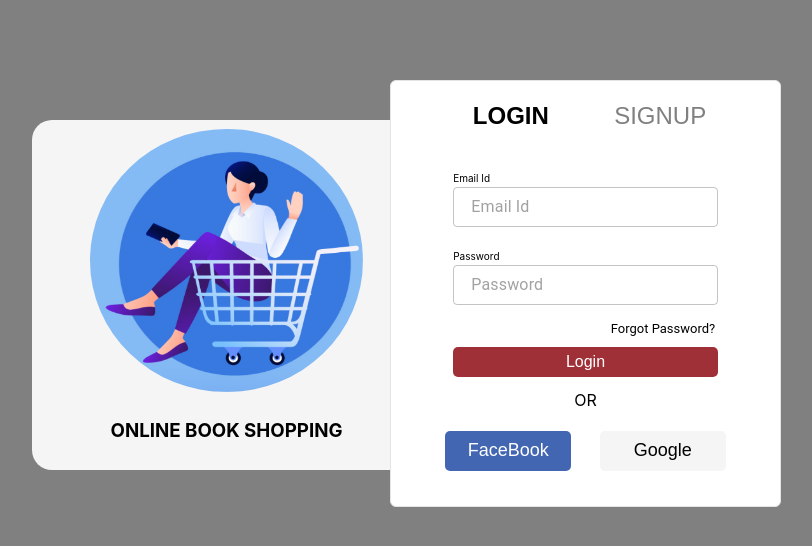
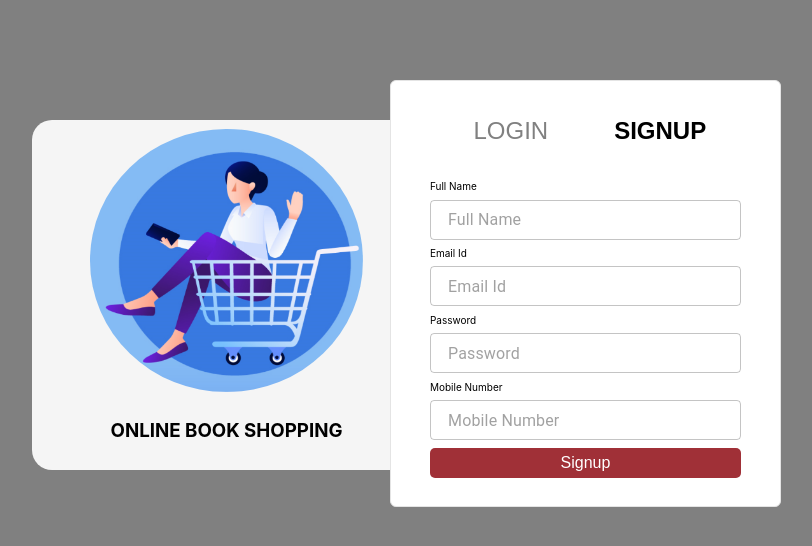
Before and after one commit to vishnu244/BookStore_React-FrontEnd-, a React (Create React App) app in the folder bookstore/: page / in a window 1280 px wide. Shown: the top 546 px of the page, without its empty margins (268-1080 px from the left). Built offline with nearby package versions, Linux system fonts and the light colour scheme.

Commit message:
[Vishnu]-Added Regex Validation and used Helper mui for error message when given wrong input

```diff
--- a/bookstore/src/App.js
+++ b/bookstore/src/App.js
@@ -6,8 +6,8 @@ import Signup from './Pages/SignUp/Signup';
 function App() {
   return (
     <div className="App">
-        <Signin />
-        {/* <Signup /> */}
+        {/* <Signin /> */}
+        <Signup />
     </div>
   );
 }
--- a/bookstore/src/Pages/SignIn/Signin.jsx
+++ b/bookstore/src/Pages/SignIn/Signin.jsx
@@ -4,7 +4,64 @@ import './Signin.css'
 
 import TextField from '@mui/material/TextField';
 
+
+
+const emailRegex = /^[a-zA-Z]+[a-zA-Z0-9]*[- . + _]?[a-zA-Z0-9]+[@]{1}[a-z0-9]+[.]{1}[a-z]+[.]?[a-z]+$/;
+const passwordRegex = /^(?=.*[A-Z])(?=.*[0-9])(?=.*[@#$%^&-+=()])([a-zA-Z0-9]*).{8,}$/;
+
 function Signin() {
+
+    const [LoginObj, setLoginObj] = React.useState({ email: "", password: "" });
+    const [regexObj, setRegExObj] = React.useState({
+        emailBorder: false,
+        passwordBorder: false,
+        emailHelper: "",
+        passwordHelper: "",
+      });
+
+      const takeEmail = (event) => {
+        setLoginObj((prevState) => ({ ...prevState, email: event.target.value }));
+    };
+    const takePassword = (event) => {
+        setLoginObj((prevState) => ({ ...prevState, password: event.target.value }));
+    };
+
+    const OnSubmit = () => {
+        let emailTest = emailRegex.test(LoginObj.email);
+        let passwordTest = passwordRegex.test(LoginObj.password);
+
+        if (emailTest === false) {
+          setRegExObj((prevState) => ({
+            ...prevState,
+            emailBorder: true,
+            emailHelper: "enter correct email",
+          }));
+        } else if (emailTest === true) {
+          setRegExObj((prevState) => ({
+            ...prevState,
+            emailBorder: false,
+            emailHelper: "",
+          }));
+        }
+        if (passwordTest === false) {
+          setRegExObj((prevState) => ({
+            ...prevState,
+            passwordBorder: true,
+            passwordHelper: "enter correct password",
+          }));
+        } else if (passwordTest === true) {
+          setRegExObj((prevState) => ({
+            ...prevState,
+            passwordBorder: false,
+            passwordHelper: "",
+          }));
+        }
+
+        if (emailTest === true && passwordTest === true) {
+            console.log("hitt the server");
+        }
+      };
+
     return (
         <div>
             <div class="signinContainer">
@@ -21,11 +78,27 @@ function Signin() {
                         <div className="Data">
                             <div className="inputdetails">
                                 <label className="emailid">Email Id</label>
-                                <TextField id="outlined-basic" variant="outlined" size="small" placeholder=" Email Id " style={{ display: "flex", flexDirection: "column", justifyContent: "flex-start", height: "50px" }} />
+                                <TextField id="outlined-basic"
+                                           variant="outlined"
+                                           size="small"
+                                           placeholder=" Email Id "
+                                           style={{ display: "flex", flexDirection: "column", justifyContent: "flex-start", height: "50px" }}
+                                           onChange={takeEmail}
+                                           error={regexObj.emailBorder}
+                                           helperText={regexObj.emailHelper} />
+
                                 <label className="emailid">Password</label>
-                                <TextField id="outlined-basic" variant="outlined" size="small" placeholder=" Password " style={{ display: "flex", flexDirection: "column", justifyContent: "flex-start", height: "50px" }} />
+                                <TextField id="outlined-basic"
+                                           variant="outlined"
+                                           size="small"
+                                           placeholder=" Password "
+                                           style={{ display: "flex", flexDirection: "column", justifyContent: "flex-start", height: "50px" }}
+                                           onChange={takePassword}
+                                           error={regexObj.passwordBorder}
+                                           helperText={regexObj.passwordHelper}/>
+
                                 <label className="forgotpass" >Forgot Password?</label>
-                                <button >Login</button>
+                                <button onClick={OnSubmit}>Login</button>
                                 <text>OR</text>
                             </div>
                             <div className="FBGgl" >
--- a/bookstore/src/Pages/SignUp/Signup.jsx
+++ b/bookstore/src/Pages/SignUp/Signup.jsx
@@ -3,8 +3,107 @@ import onlineShopping from '../../Assets/OnlineShpping.png'
 import './Signup.css'
 
 import TextField from '@mui/material/TextField';
+import VisibilityOffIcon from '@mui/icons-material/VisibilityOff';
+
+
+const fullNameRegex = /^[A-Z]{1}[a-z]{2,}$/;
+const emailRegex =/^[a-zA-Z]+[a-zA-Z0-9]*[- . + _]?[a-zA-Z0-9]+[@]{1}[a-z0-9]+[.]{1}[a-z]+[.]?[a-z]+$/;
+const passwordRegex =/^(?=.*[A-Z])(?=.*[0-9])(?=.*[@#$%^&-+=()])([a-zA-Z0-9]*).{8,}$/;
+const mobileRegex =/^(\+\d{1,3}[- ]?)?\d{10}$/;
 
 function Signup() {
+
+    const [SignUpObj, setSignUpObj] = React.useState({ fullName:"", email: "", password: "", mobile:"" });
+    const [regexObj, setRegExObj] = React.useState({
+        fullNameBorder: false,
+        emailBorder: false,
+        passwordBorder: false,
+        mobileBorder: false,
+        fullNameHelper: "",
+        emailHelper: "",
+        passwordHelper: "",
+        mobileHelper: "",
+      });
+
+      const takeFullName = (event) => {
+        setSignUpObj((prevState) => ({ ...prevState, fullName: event.target.value }));
+    };
+    const takeEmail = (event) => {
+        setSignUpObj((prevState) => ({ ...prevState, email: event.target.value }));
+    };
+    const takePassword = (event) => {
+        setSignUpObj((prevState) => ({ ...prevState, password: event.target.value }));
+    };
+    const takeMobile = (event) => {
+        setSignUpObj((prevState) => ({ ...prevState, mobile: event.target.value }));
+    };
+
+    const OnSubmit = () => {
+        let fullNameTest = fullNameRegex.test(SignUpObj.fullName);
+        let emailTest = emailRegex.test(SignUpObj.email);
+        let passwordTest = passwordRegex.test(SignUpObj.password);
+        let mobileTest = mobileRegex.test(SignUpObj.mobile);
+
+        if (fullNameTest === false) {
+            setRegExObj((prevState) => ({
+              ...prevState,
+              fullNameBorder: true,
+              fullNameHelper: "enter correct Name",
+            }));
+          } else if (fullNameTest === true) {
+            setRegExObj((prevState) => ({
+              ...prevState,
+              fullNameBorder: false,
+              fullNameHelper: "",
+            }));
+          }
+
+        if (emailTest === false) {
+          setRegExObj((prevState) => ({
+            ...prevState,
+            emailBorder: true,
+            emailHelper: "enter correct email",
+          }));
+        } else if (emailTest === true) {
+          setRegExObj((prevState) => ({
+            ...prevState,
+            emailBorder: false,
+            emailHelper: "",
+          }));
+        }
+        if (passwordTest === false) {
+          setRegExObj((prevState) => ({
+            ...prevState,
+            passwordBorder: true,
+            passwordHelper: "enter correct password",
+          }));
+        } else if (passwordTest === true) {
+          setRegExObj((prevState) => ({
+            ...prevState,
+            passwordBorder: false,
+            passwordHelper: "",
+          }));
+        }
+
+        if (mobileTest === false) {
+            setRegExObj((prevState) => ({
+              ...prevState,
+              mobileBorder: true,
+              mobileHelper: "Enter correct Mobile Number",
+            }));
+          } else if (mobileTest === true) {
+            setRegExObj((prevState) => ({
+              ...prevState,
+              mobileBorder: false,
+              mobileHelper: "",
+            }));
+          }
+
+        if (fullNameTest === true && emailTest === true && passwordTest === true && mobileTest === true) {
+            console.log("hitt the server");
+        }
+      };
+
     return (
         <div>
             <div class="signupContainer">
@@ -20,14 +119,42 @@ function Signup() {
                         </div>
                         <div className="inputdetails">
                             <label className="detail">Full Name</label>
-                            <TextField id="outlined-basic" variant="outlined" size='small' placeholder=" Full Name " />
+                            <TextField id="outlined-basic"
+                                       variant="outlined"
+                                       size='small'
+                                       placeholder=" Full Name "
+                                       onChange={takeFullName}
+                                       error={regexObj.fullNameBorder}
+                                       helperText={regexObj.fullNameHelper} />
+
                             <label className="detail">Email Id</label>
-                            <TextField id="outlined-basic" variant="outlined" size="small" placeholder=" Email Id " />
+                            <TextField id="outlined-basic"
+                                       variant="outlined"
+                                       size="small"
+                                       placeholder=" Email Id "
+                                       onChange={takeEmail}
+                                       error={regexObj.emailBorder}
+                                       helperText={regexObj.emailhelper} />
+
                             <label className="detail">Password</label>
-                            <TextField id="outlined-basic" variant="outlined" size="small" placeholder=" Password " />
+                            <TextField id="outlined-basic"
+                                       variant="outlined"
+                                       size="small"
+                                       placeholder=" Password "
+                                       onChange={takePassword}
+                                       error={regexObj.passwordBorder}
+                                       helperText={regexObj.passwordHelper} />
+
                             <label className="detail">Mobile Number</label>
-                            <TextField id="outlined-basic" variant="outlined" size="small" placeholder=" Mobile Number " />
-                            <button >Signup</button>
+                            <TextField id="outlined-basic"
+                                       variant="outlined"
+                                       size="small"
+                                       placeholder=" Mobile Number "
+                                       onChange={takeMobile}
+                                       error={regexObj.mobileBorder}
+                                       helperText={regexObj.mobileHelper} />
+
+                            <button onClick={OnSubmit}>Signup</button>
                         </div>
                     </div>
                 </div>
```
Also changed, not shown: bookstore/src/Pages/SignUp/Signup.css (line endings or trailing spaces).
